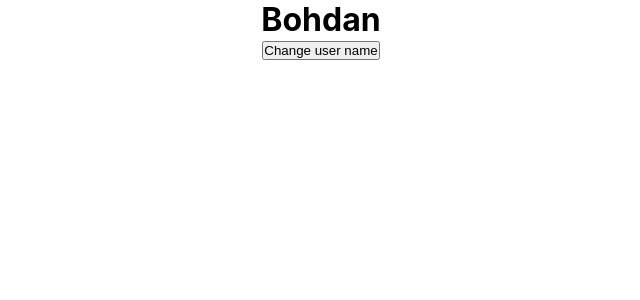
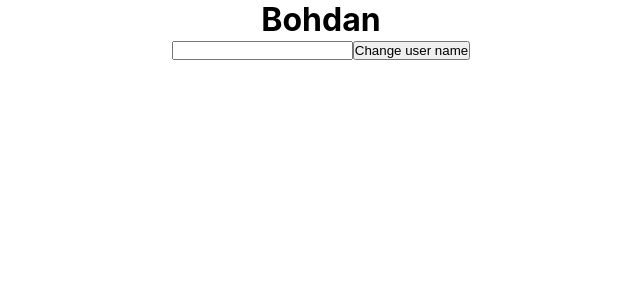
Before and after one commit to serhiishf/react-bohdan, a React (Vite) app: page / in a window 1280 px wide. Shown: the top 300 px of the page, without its empty margins (319-959 px from the left). Built offline with nearby package versions, Linux system fonts and the light colour scheme.

Commit message:
feat: finished homework for 27-context-api

```diff
--- a/src/components/ChangeUser.jsx
+++ b/src/components/ChangeUser.jsx
@@ -1,9 +1,17 @@
 import UserContext from '../context/UserContext';
-import { useContext } from 'react';
+import { useContext, useState } from 'react';
 
 function ChangeUser() {
   const { userName, changeUserName } = useContext(UserContext);
-  return <button onClick={() => changeUserName(userName === 'Bohdan' ? 'Alice' : 'Bohdan')}>Change user name </button>;
+  const [ inputValue, setInputValue ] = useState('')
+  console.log(inputValue)
+  return (
+    <div>
+      <input type="text" value={inputValue} onChange={(event) => setInputValue(event.target.value)}/>
+      <button onClick={() => changeUserName(inputValue)}>Change user name</button>
+    </div>
+  )
+  ;
 }
 
 export default ChangeUser;
```
